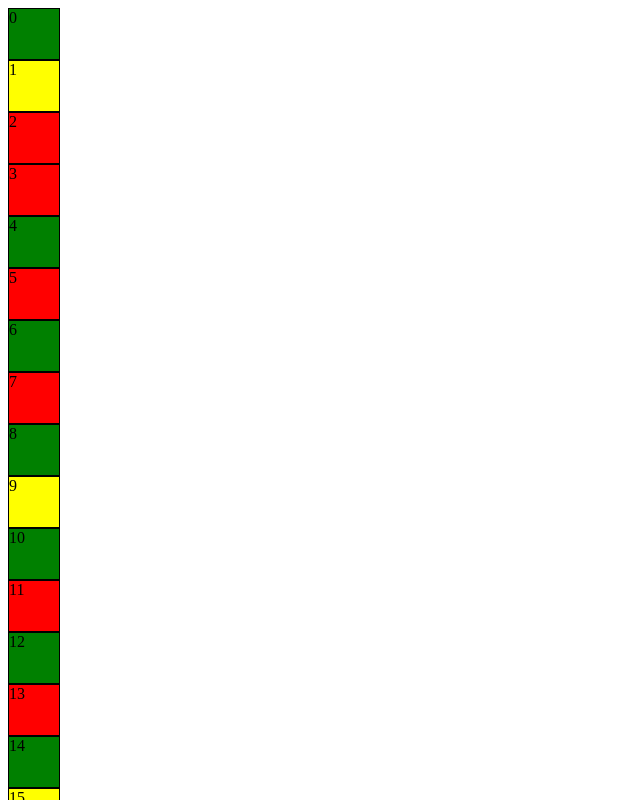
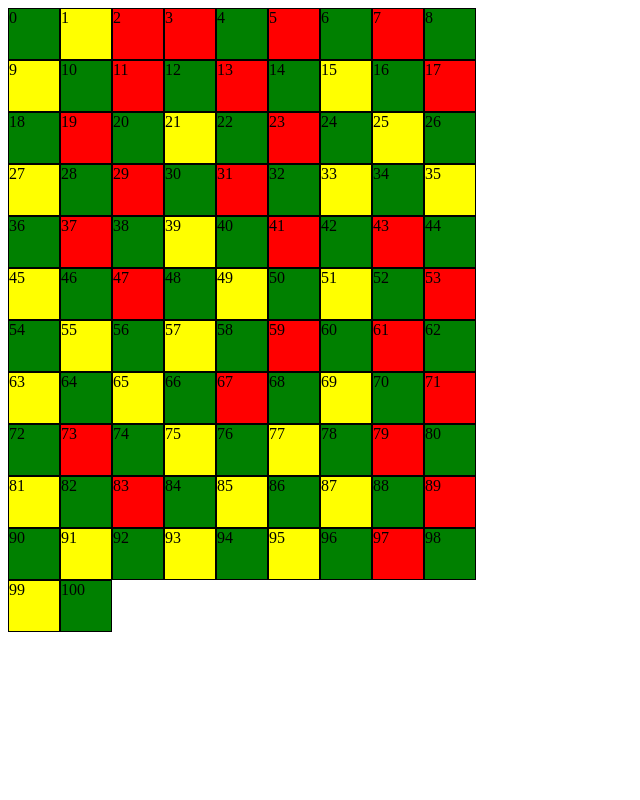
Before and after one commit to Shibn2/DOM_Project, a website: page public/index.html in a window 1280 px wide. Shown: the top 800 px of the page, without its empty margins (0-640 px from the left). Drawn offline with Linux system fonts and the light colour scheme.

Commit message:
id name container changed to root

```diff
--- a/public/index.html
+++ b/public/index.html
@@ -6,7 +6,7 @@
     <meta name="viewport" content="width=device-width, initial-scale=1.0" />
     <title>DOM Manipulating</title>
     <style>
-      #container {
+      #root {
         width: 500px;
         display: flex;
         flex-wrap: wrap;
```
